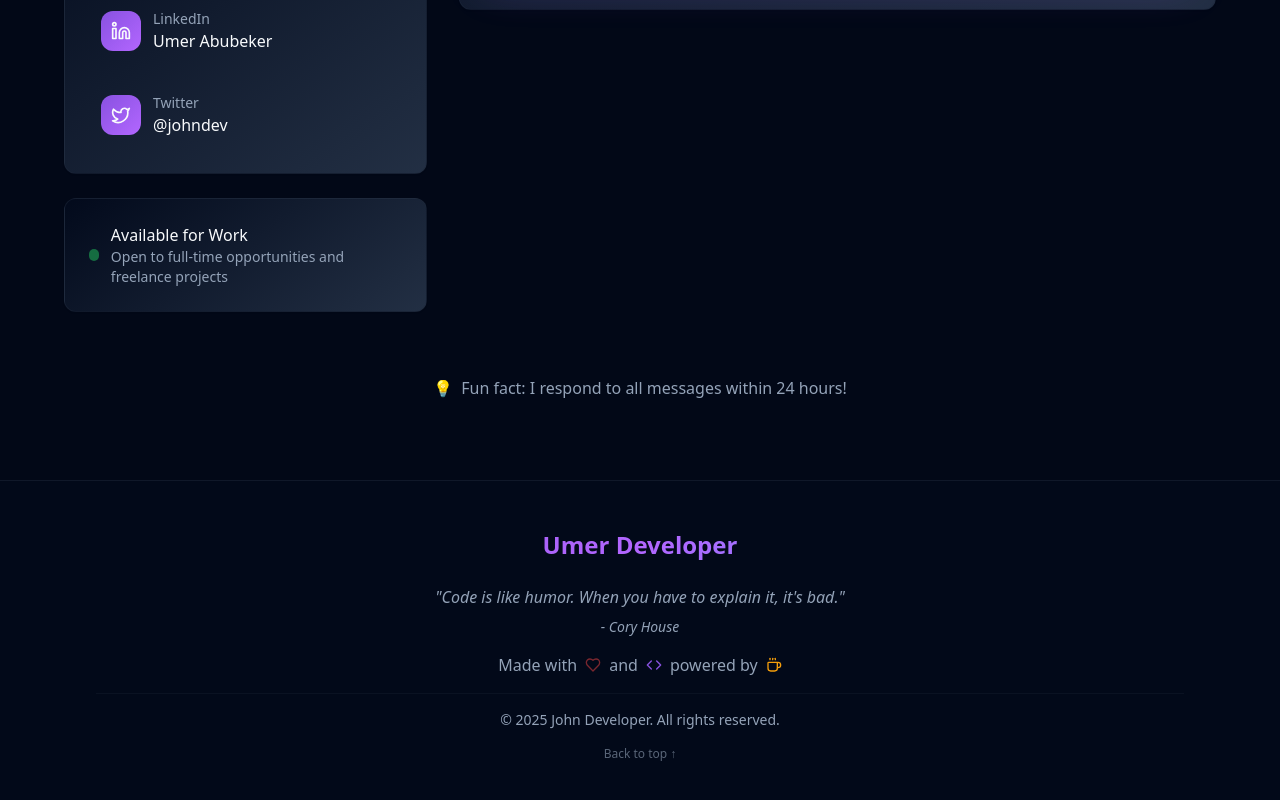
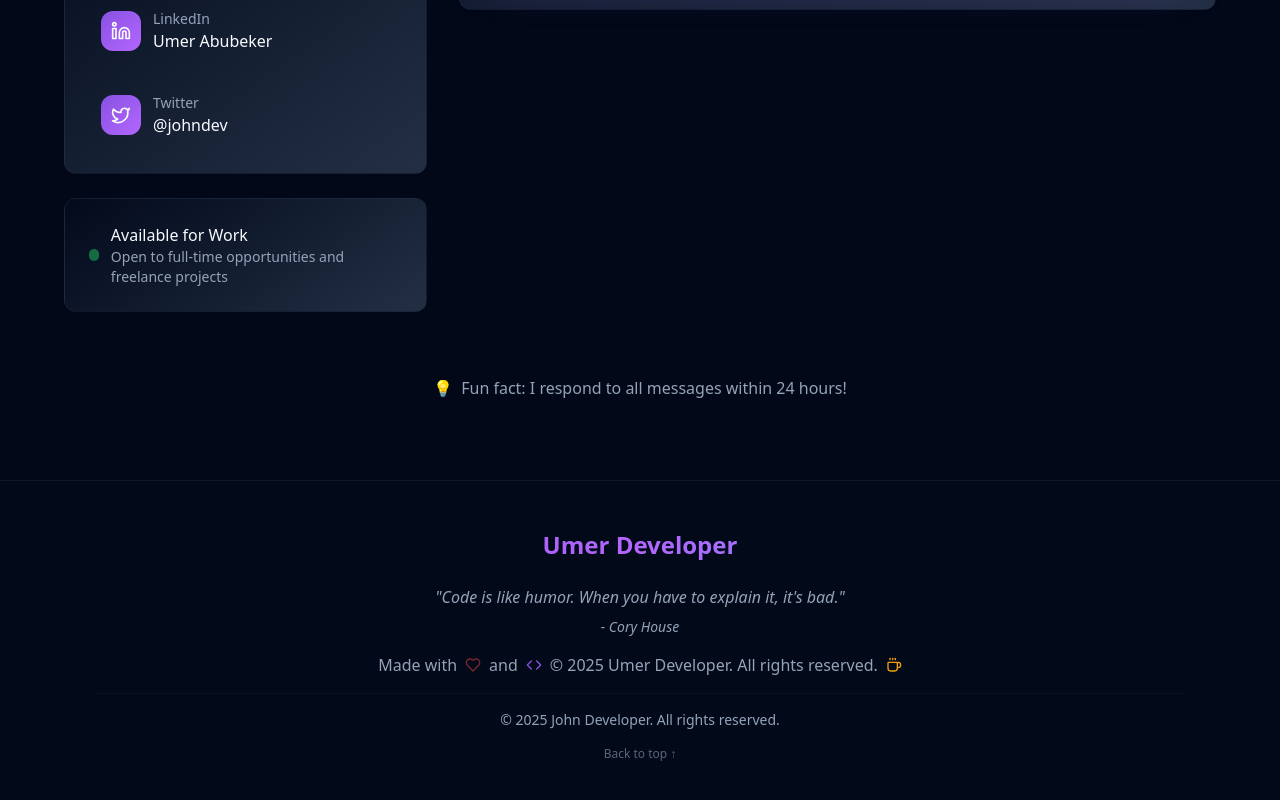
Before and after one commit to umerali0986/My-Portfolio, a React (Vite) app: page / in a window 1280 px wide. Shown: the part 7567-8367 px from the top of the page. Built offline with nearby package versions, Linux system fonts and the light colour scheme.

Commit message:
Visual edit in Lovable
Edited UI in Lovable

```diff
--- a/src/components/ui/footer.tsx
+++ b/src/components/ui/footer.tsx
@@ -19,7 +19,7 @@ const Footer = () => {
             <Heart className="w-4 h-4 text-red-500 animate-pulse" />
             <span>and</span>
             <Code className="w-4 h-4 text-primary" />
-            <span>powered by</span>
+            <span>© 2025 Umer Developer. All rights reserved.</span>
             <Coffee className="w-4 h-4 text-amber-500" />
           </div>
 
```
